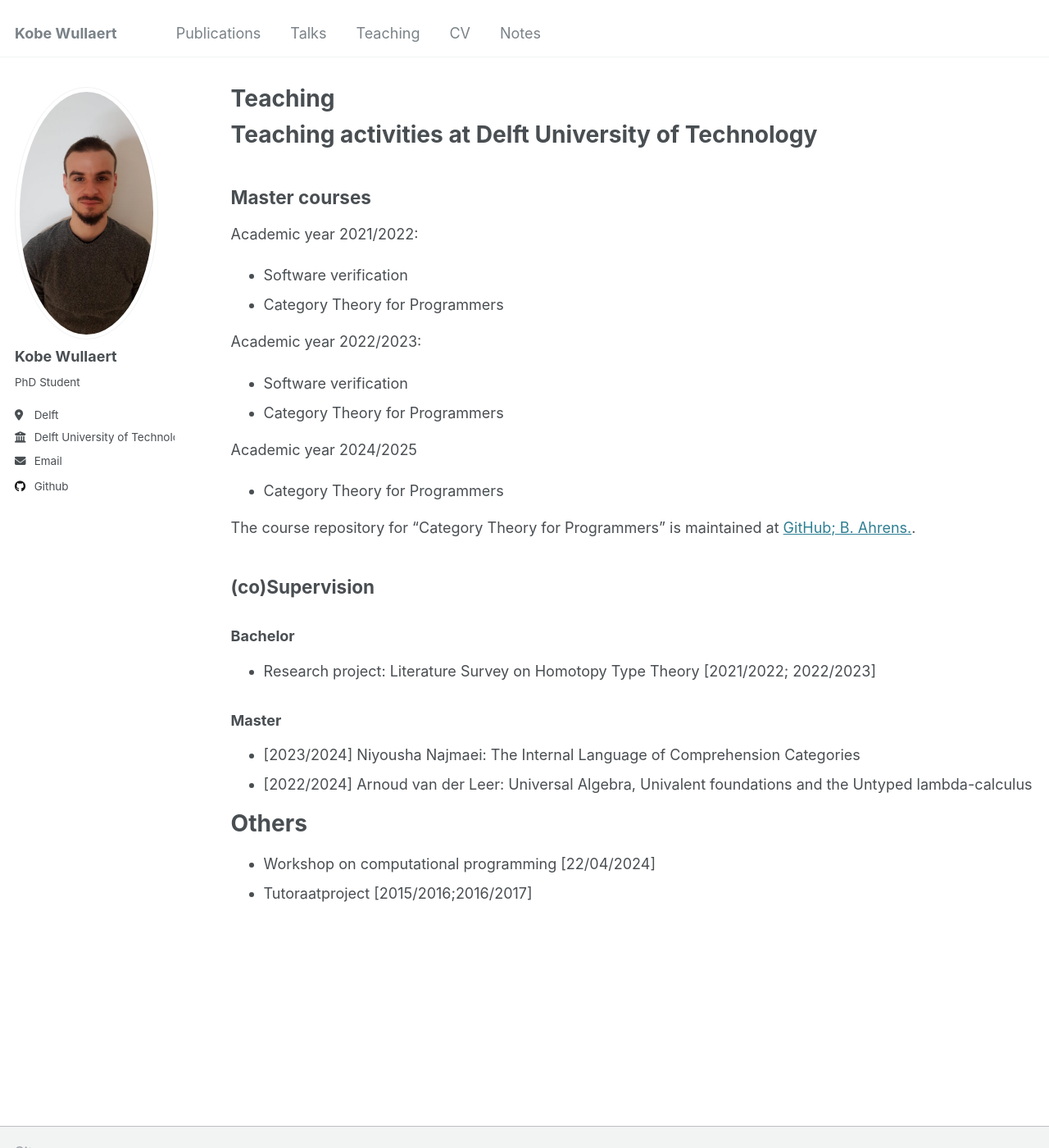
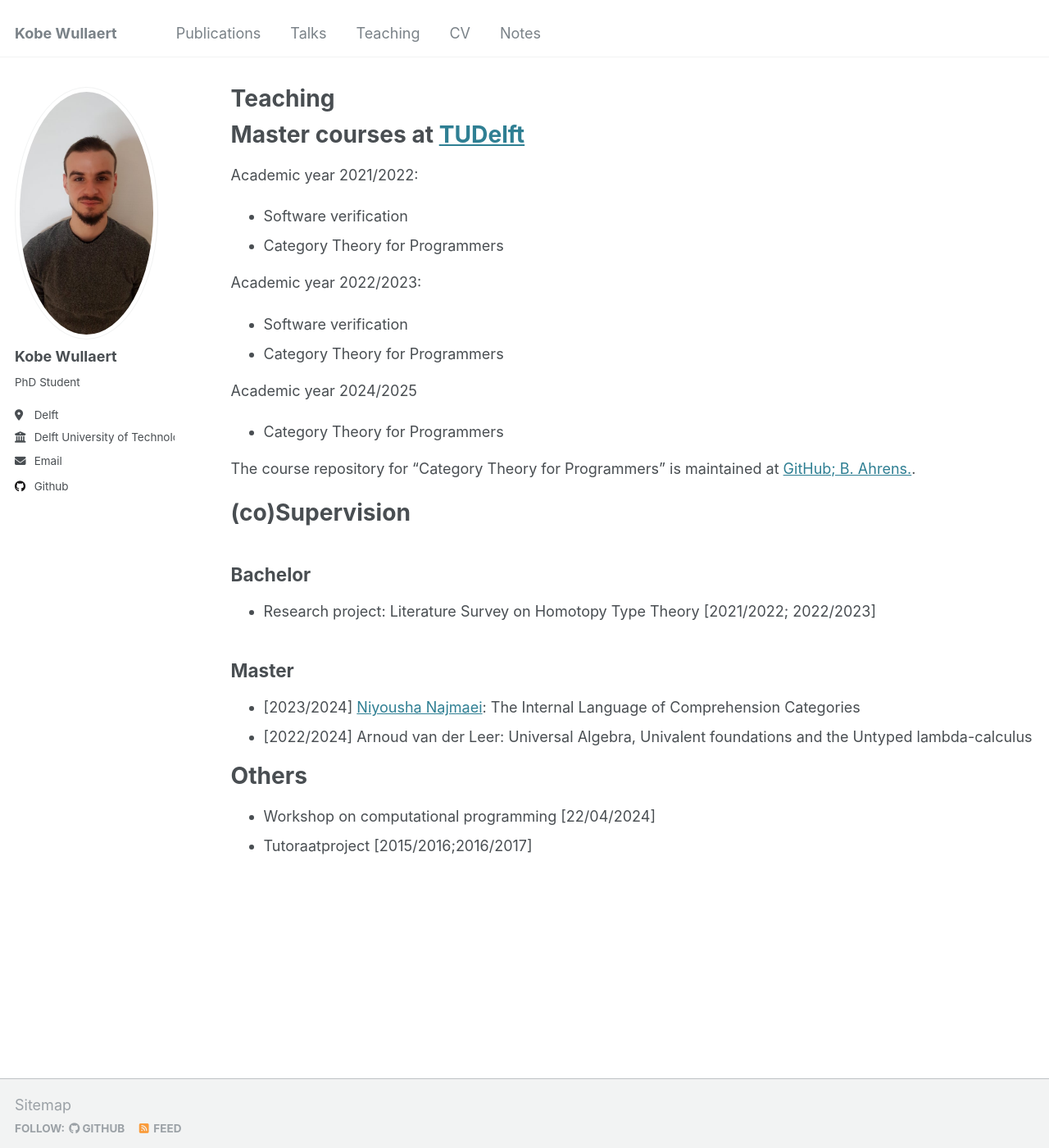
Before and after one commit to KobeWullaert/KobeWullaert.github.io, a Jekyll site: the page built from _pages/teaching.md, in a window 1280 px wide and 1400 px high. Shown: the whole window at 82% size. Built offline with Jekyll 4.4.1, drawn with Linux system fonts in a browser that asks for light colours; part of the change alters nothing that is shown.

Commit message:
Teaching page changes

```diff
--- a/_pages/teaching.md
+++ b/_pages/teaching.md
@@ -5,9 +5,7 @@ permalink: /teaching/
 author_profile: true
 ---
 
-# Teaching activities at Delft University of Technology
-
-## Master courses
+# Master courses at [TUDelft](https://www.tudelft.nl/)
 
 Academic year 2021/2022:
 - Software verification
@@ -22,15 +20,15 @@ Academic year 2024/2025
 
 The course repository for "Category Theory for Programmers" is maintained at [GitHub; B. Ahrens.](https://github.com/benediktahrens/CT4P/).
 
-## (co)Supervision
+# (co)Supervision
 
-### Bachelor
+## Bachelor
 
 - Research project: Literature Survey on Homotopy Type Theory [2021/2022; 2022/2023]
 
-### Master
+## Master
 
-- [2023/2024] Niyousha Najmaei: The Internal Language of Comprehension Categories
+- [2023/2024] [Niyousha Najmaei](https://niyoushanajmaei.github.io/): The Internal Language of Comprehension Categories
 - [2022/2024] Arnoud van der Leer: Universal Algebra, Univalent foundations and the Untyped lambda-calculus
 
 # Others
```
